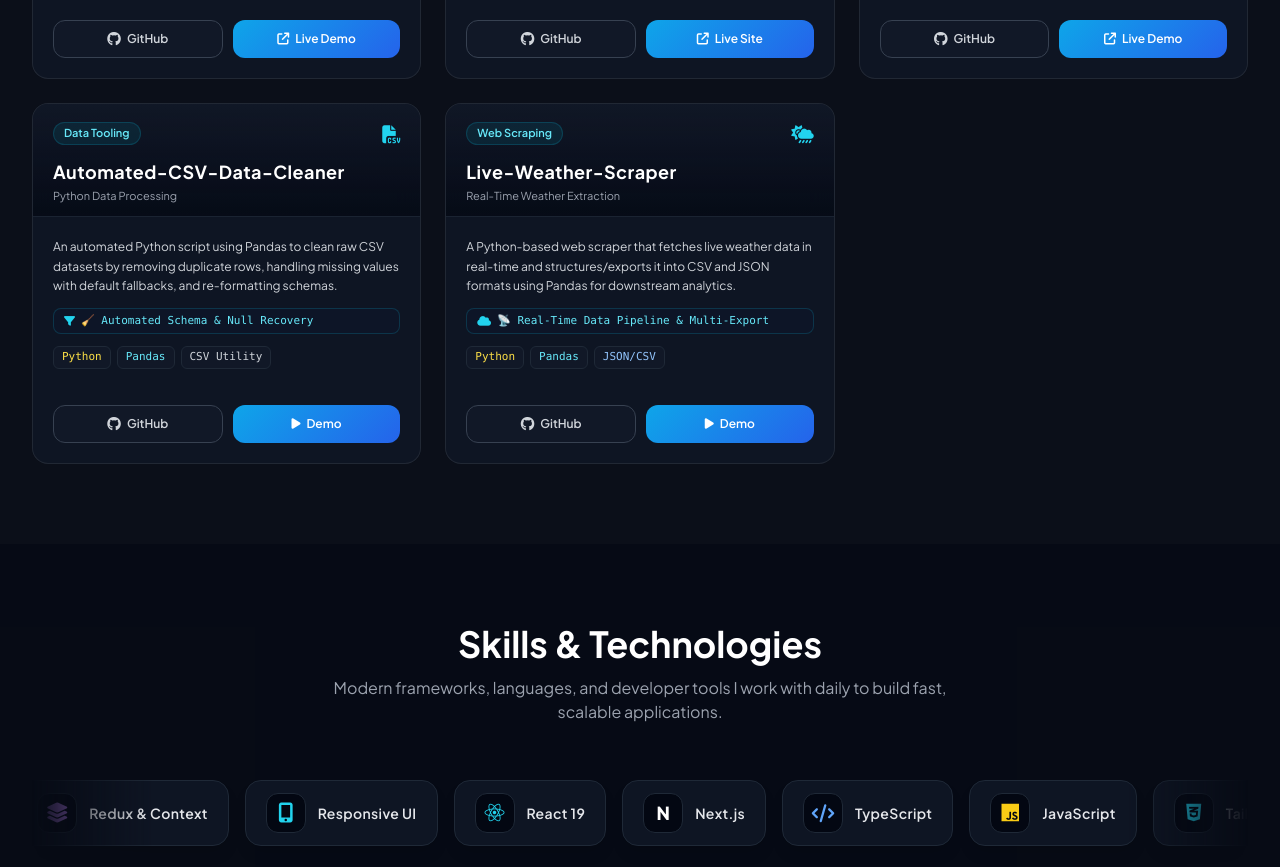
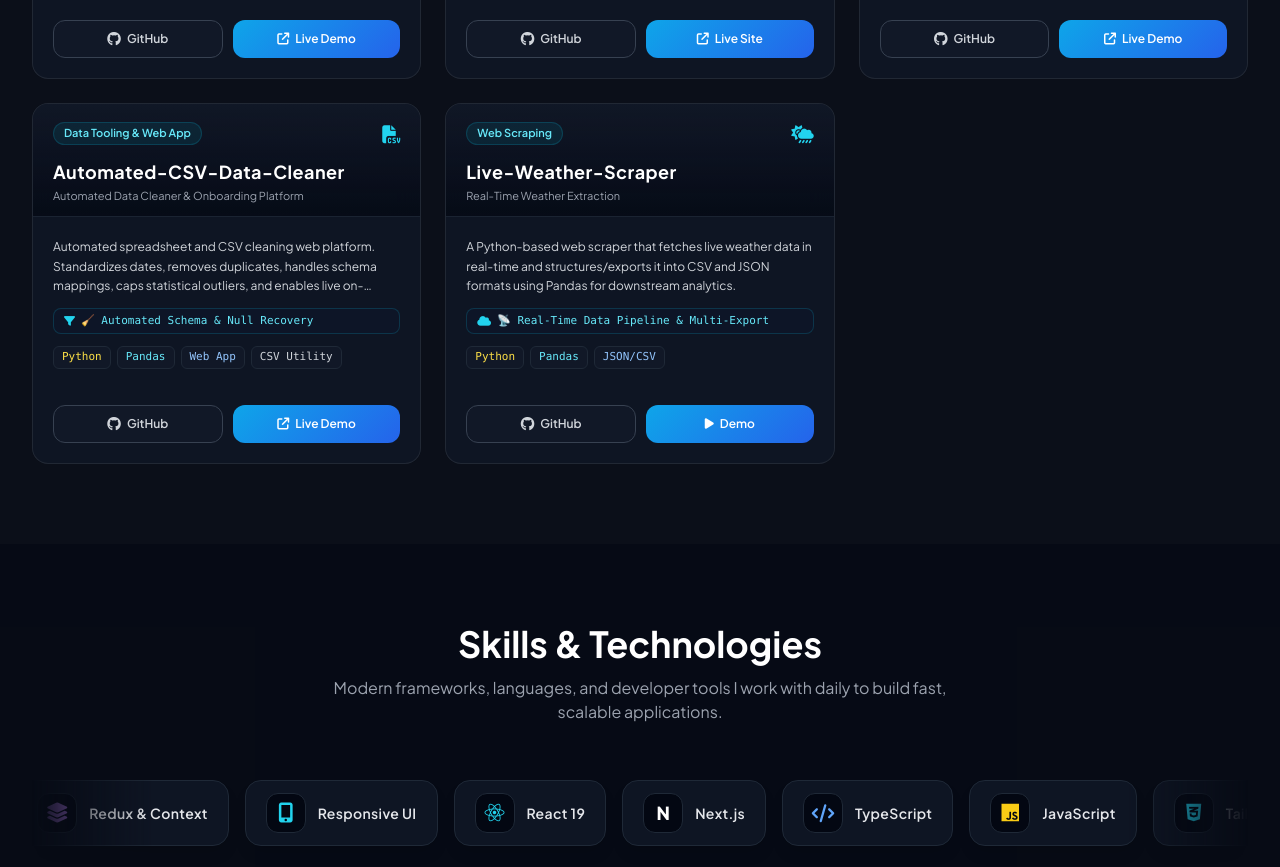
Before and after one commit to Nafiur71/Md-Nafiur-Rahman-Portfolio, a plain HTML site: page index.html in a window 1280 px wide. Shown: the part 1660-2527 px from the top of the page. Drawn offline with nearby package versions, Linux system fonts and the light colour scheme.

Commit message:
feat: Add live demo link to Automated-CSV-Data-Cleaner project

```diff
--- a/index.html
+++ b/index.html
@@ -555,20 +555,20 @@
                             <div class="absolute inset-0 bg-grid-pattern opacity-10 pointer-events-none"></div>
                             <div class="flex justify-between items-center z-10">
                                 <span class="text-[11px] font-semibold px-2.5 py-0.5 rounded-full bg-cyan-500/10 text-cyan-300 border border-cyan-500/20">
-                                    Data Tooling
+                                    Data Tooling & Web App
                                 </span>
                                 <i class="fa-solid fa-file-csv text-cyan-400 text-lg"></i>
                             </div>
                             <div class="z-10">
                                 <h4 class="text-lg font-bold text-white tracking-wide group-hover:text-cyan-300 transition-colors">Automated-CSV-Data-Cleaner</h4>
-                                <p class="text-[11px] text-gray-400 mt-0.5">Python Data Processing</p>
+                                <p class="text-[11px] text-gray-400 mt-0.5">Automated Data Cleaner & Onboarding Platform</p>
                             </div>
                         </div>
 
                         <!-- Details Body -->
                         <div class="p-5 flex-1 flex flex-col justify-between">
                             <p class="text-xs text-gray-300 leading-relaxed mb-3 line-clamp-3">
-                                An automated Python script using Pandas to clean raw CSV datasets by removing duplicate rows, handling missing values with default fallbacks, and re-formatting schemas.
+                                Automated spreadsheet and CSV cleaning web platform. Standardizes dates, removes duplicates, handles schema mappings, caps statistical outliers, and enables live on-screen cell editing.
                             </p>
 
                             <!-- Architecture Metric Badge -->
@@ -580,6 +580,7 @@
                             <div class="flex flex-wrap gap-1.5 mb-4">
                                 <span class="text-[10px] sm:text-[11px] font-mono px-2 py-0.5 rounded-md bg-gray-900 text-yellow-300 border border-gray-800">Python</span>
                                 <span class="text-[10px] sm:text-[11px] font-mono px-2 py-0.5 rounded-md bg-gray-900 text-cyan-300 border border-gray-800">Pandas</span>
+                                <span class="text-[10px] sm:text-[11px] font-mono px-2 py-0.5 rounded-md bg-gray-900 text-blue-300 border border-gray-800">Web App</span>
                                 <span class="text-[10px] sm:text-[11px] font-mono px-2 py-0.5 rounded-md bg-gray-900 text-gray-300 border border-gray-800">CSV Utility</span>
                             </div>
                         </div>
@@ -592,10 +593,10 @@
                             class="flex-1 text-center py-2 px-3 rounded-xl text-xs font-semibold text-gray-300 bg-gray-900 hover:bg-gray-800 border border-gray-700 hover:border-gray-500 transition-colors flex items-center justify-center gap-1.5">
                             <i class="fa-brands fa-github text-sm"></i> GitHub
                         </a>
-                        <button onclick="openDemoModal('Automated-CSV-Data-Cleaner')"
+                        <a href="https://automated-csv-data-cleaner.vercel.app/" target="_blank" rel="noopener noreferrer"
                             class="flex-1 text-center py-2 px-3 rounded-xl text-xs font-semibold text-white bg-gradient-btn hover:shadow-lg hover:shadow-cyan-500/20 transition-all flex items-center justify-center gap-1.5">
-                            <i class="fa-solid fa-play text-xs"></i> Demo
-                        </button>
+                            <i class="fa-solid fa-arrow-up-right-from-square text-xs"></i> Live Demo
+                        </a>
                     </div>
                 </div>
 
@@ -1267,15 +1268,15 @@
                         </div>
                         <span class="text-xs text-cyan-400 font-mono">Live Demo <i class="fa-solid fa-arrow-up-right-from-square text-[10px] ml-1"></i></span>
                     </div>
-                    <div class="command-item flex items-center justify-between px-3 py-2.5 rounded-xl text-gray-300 hover:text-white hover:bg-gray-800/80 cursor-pointer transition-colors" data-action="demo" data-target="Automated-CSV-Data-Cleaner">
+                    <div class="command-item flex items-center justify-between px-3 py-2.5 rounded-xl text-gray-300 hover:text-white hover:bg-gray-800/80 cursor-pointer transition-colors" data-action="link" data-url="https://automated-csv-data-cleaner.vercel.app/">
                         <div class="flex items-center gap-3">
                             <i class="fa-solid fa-file-csv text-cyan-400 w-4 text-center"></i>
                             <div>
                                 <span class="font-medium text-white">Automated-CSV-Data-Cleaner</span>
-                                <span class="text-xs text-gray-400 ml-1.5">— Python Data Tooling</span>
+                                <span class="text-xs text-gray-400 ml-1.5">— Automated Data Cleaner & Onboarding Platform</span>
                             </div>
                         </div>
-                        <span class="text-xs text-yellow-400 font-mono">Run Demo <i class="fa-solid fa-play text-[10px] ml-1"></i></span>
+                        <span class="text-xs text-cyan-400 font-mono">Live Demo <i class="fa-solid fa-arrow-up-right-from-square text-[10px] ml-1"></i></span>
                     </div>
                     <div class="command-item flex items-center justify-between px-3 py-2.5 rounded-xl text-gray-300 hover:text-white hover:bg-gray-800/80 cursor-pointer transition-colors" data-action="demo" data-target="Live-Weather-Scraper">
                         <div class="flex items-center gap-3">
```
